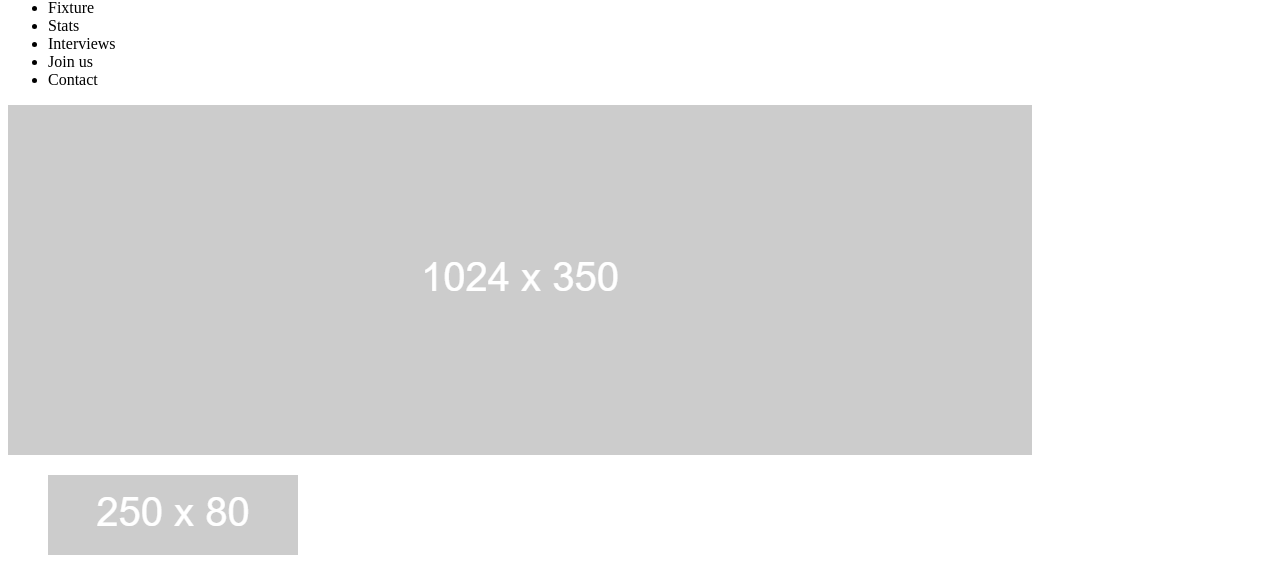
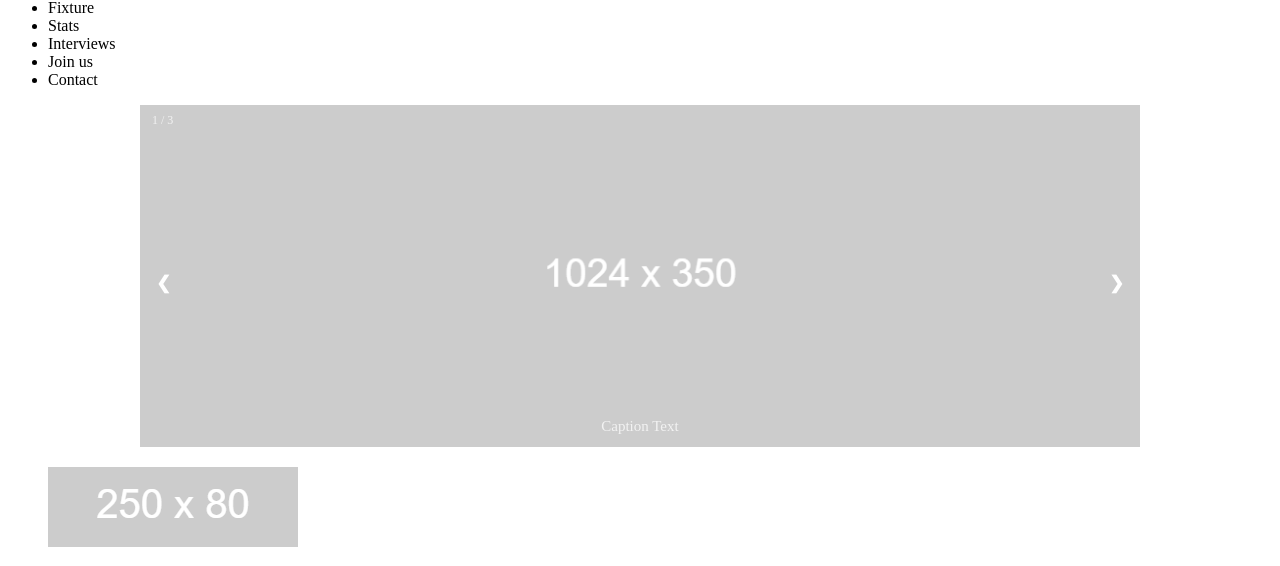
Before and after one commit to amelialein/adelaidetheatresportsclub, a plain HTML site: page index.html in a window 1280 px wide. Shown: the part 234-800 px from the top of the page. Drawn offline with Linux system fonts and the light colour scheme.

Commit message:
initial commit

```diff
--- a/index.html
+++ b/index.html
@@ -4,11 +4,14 @@
         <title>ATSC</title>
         <meta name="keywords" content="Adelaide, Theatre Sports">
         <meta name="author" content="Amelia Holds">
-        <link rel="stylesheet" href="styles.css">
+        <link rel="stylesheet" href="./style.css">
+        <script src="./script.js" defer></script>
     </head>
     <body>
         <header>
             <img src="./resources/logo.png" alt="ATSC logo">
+
+            <!-- navigaton bar -->
             <nav>
                 <ul>
                     <li>Fixture</li>
@@ -19,11 +22,43 @@
                 </ul>
             </nav>
         </header>
+
+        <!-- page container -->
         <main id="container">
+
+            <!-- home page content -->
             <section id="home">
+
+                <!-- photo carousel -->
                 <div id="photocarousel">
-                    <img src="./resources/placeholder1.png" alt="placeholder image">
-                </div>
+                    <div class="slideshow-container">
+
+                        <!-- Full-width images with number and caption text -->
+                        <div class="mySlides fade">
+                          <div class="numbertext">1 / 3</div>
+                          <img src="./resources/placeholder1.png" style="width:100%">
+                          <div class="text">Caption Text</div>
+                        </div>
+
+                        <div class="mySlides fade">
+                          <div class="numbertext">2 / 3</div>
+                          <img src="./resources/placeholder1.png" style="width:100%">
+                          <div class="text">Caption Two</div>
+                        </div>
+
+                        <div class="mySlides fade">
+                          <div class="numbertext">3 / 3</div>
+                          <img src="./resources/placeholder1.png" style="width:100%">
+                          <div class="text">Caption Three</div>
+                        </div>
+
+                        <!-- Next and previous buttons -->
+                        <a class="prev" onclick="plusSlides(-1)">&#10094;</a>
+                        <a class="next" onclick="plusSlides(1)">&#10095;</a>
+                      </div>
+                    </div>
+
+                <!-- news cards -->
                 <div id="news_items">
                     <figure class="news_card">
                         <img src="./resources/placeholder234.png" alt="placeholder2">
@@ -41,6 +76,8 @@
                         <p>Lorem ipsum dolor sit amet, consectetur adipiscing elit. Nunc elementum efficitur nulla, et laoreet diam vehicula vitae. Ut ultrices odio vel tempor imperdiet. Quisque hendrerit, metus id iaculis fringilla, nisl felis aliquam mauris, id rhoncus nunc erat interdum tortor. Sed imperdiet lectus in aliquam vehicula. Aliquam sed tristique diam, quis gravida velit. Donec imperdiet rutrum dolor in euismod. Phasellus sed augue blandit, ullamcorper odio a, porta purus.</p>
                     </figure>
                 </div>
+
+                <!-- next game info -->
                 <div id="next_game">
                     <h2>Next Game:</h2>
                     <p class="team_name">Adelaide</p>
@@ -50,6 +87,7 @@
                 </div>
             </section>
         </main>
+
         <footer>
             <p>Copyright Amelia Holds</p>
             <p>Images supplied by: XXX XXX</p>
--- /dev/null
+++ b/script.js
@@ -0,0 +1,23 @@
+let slideIndex = 1;
+showSlides(slideIndex);
+
+// Next/previous controls
+function plusSlides(n) {
+  showSlides(slideIndex += n);
+}
+
+// Thumbnail image controls
+function currentSlide(n) {
+  showSlides(slideIndex = n);
+}
+
+function showSlides(n) {
+  let i;
+  let slides = document.getElementsByClassName("mySlides");
+  if (n > slides.length) {slideIndex = 1}
+  if (n < 1) {slideIndex = slides.length}
+  for (i = 0; i < slides.length; i++) {
+    slides[i].style.display = "none";
+  }
+  slides[slideIndex-1].style.display = "block";
+}
--- /dev/null
+++ b/style.css
@@ -0,0 +1,71 @@
+* {box-sizing:border-box}
+
+/* Slideshow container */
+.slideshow-container {
+  max-width: 1000px;
+  position: relative;
+  margin: auto;
+}
+
+/* Hide the images by default */
+.mySlides {
+  display: none;
+}
+
+/* Next & previous buttons */
+.prev, .next {
+  cursor: pointer;
+  position: absolute;
+  top: 50%;
+  width: auto;
+  margin-top: -22px;
+  padding: 16px;
+  color: white;
+  font-weight: bold;
+  font-size: 18px;
+  transition: 0.6s ease;
+  border-radius: 0 3px 3px 0;
+  user-select: none;
+}
+
+/* Position the "next button" to the right */
+.next {
+  right: 0;
+  border-radius: 3px 0 0 3px;
+}
+
+/* On hover, add a black background color with a little bit see-through */
+.prev:hover, .next:hover {
+  background-color: rgba(0,0,0,0.8);
+}
+
+/* Caption text */
+.text {
+  color: #f2f2f2;
+  font-size: 15px;
+  padding: 8px 12px;
+  position: absolute;
+  bottom: 8px;
+  width: 100%;
+  text-align: center;
+}
+
+/* Number text (1/3 etc) */
+.numbertext {
+  color: #f2f2f2;
+  font-size: 12px;
+  padding: 8px 12px;
+  position: absolute;
+  top: 0;
+}
+
+/* Fading animation */
+.fade {
+    animation-name: fade;
+    animation-duration: 1.5s;
+  }
+
+  @keyframes fade {
+    from {opacity: .4}
+    to {opacity: 1}
+  }
```
Also changed, not shown: 1 other file.
